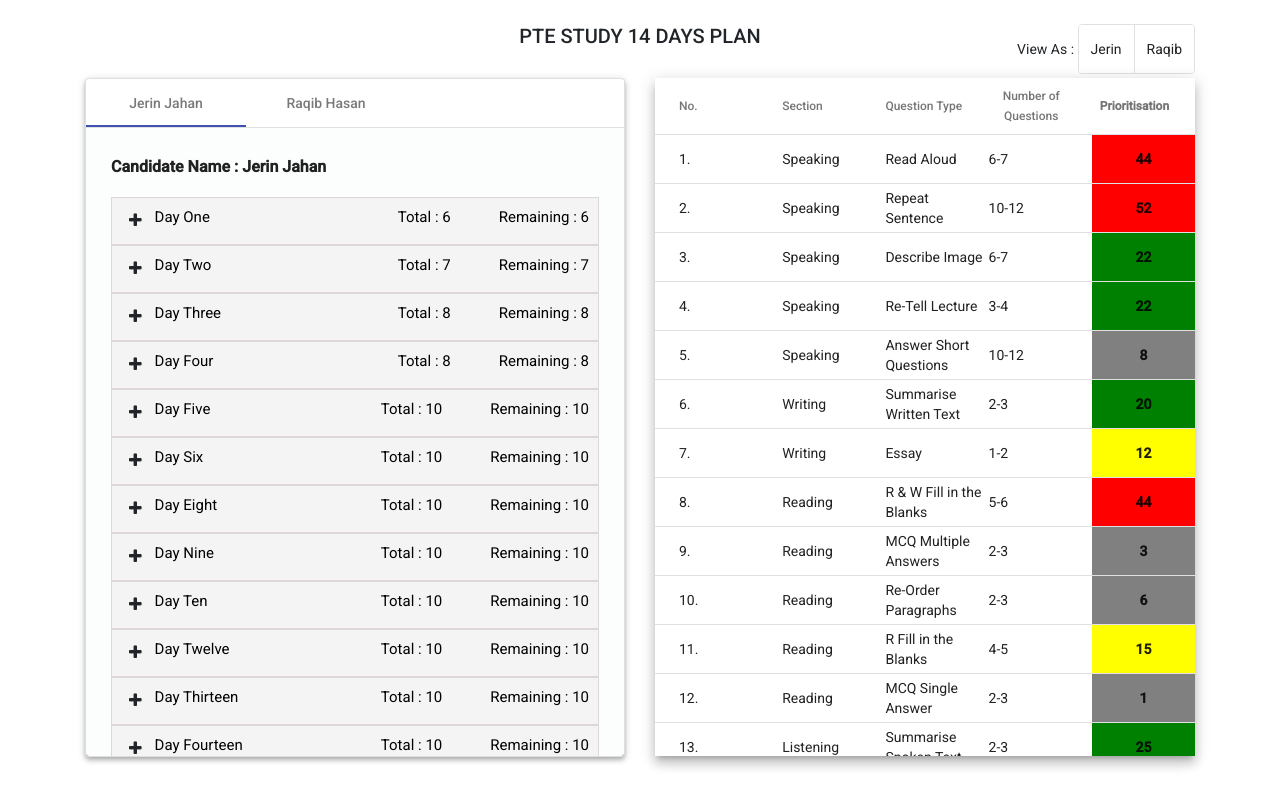
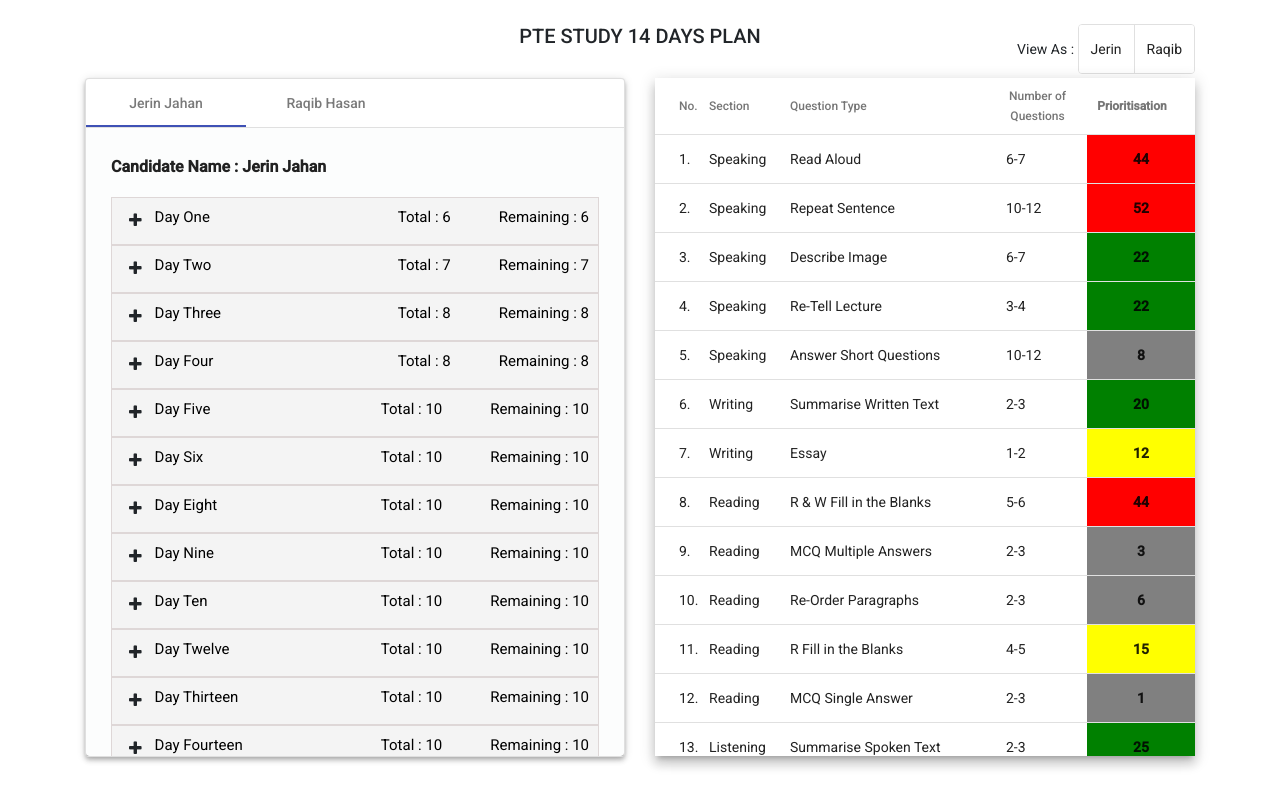
Before and after one commit to jerinjahan/pte-study-plan, an Angular app: page / in a window 1280 px wide. Built offline with nearby package versions, Linux system fonts and the light colour scheme.

Commit message:
Add marking criteria

```diff
--- a/src/app/marking-criteria/marking-criteria.component.css
+++ b/src/app/marking-criteria/marking-criteria.component.css
@@ -26,6 +26,18 @@ mat-cell:last-of-type, mat-header-cell:last-of-type, mat-footer-cell:last-of-typ
     font-weight: bold;
     justify-content: center;
 }
-/* mat-header-cell, mat-cell {
-    justify-content: center;
-} */
+.mat-column-position {
+    flex: 0 0 10%;
+}
+.mat-column-section {
+    flex: 0 0 15%;
+}
+.mat-column-type {
+    flex: 0 0 40%;
+}
+.mat-column-number {
+    flex: 0 0 15%;
+}
+.mat-column-mark {
+    flex: 0 0 20%;
+}
--- a/src/app/marking-criteria/marking-criteria.component.html
+++ b/src/app/marking-criteria/marking-criteria.component.html
@@ -4,29 +4,29 @@
     <mat-table #table [dataSource]="dataSource" matSort class="mat-elevation-z8">
 
         <ng-container matColumnDef="position">
-            <mat-header-cell *matHeaderCellDef mat-sort-header width="10%"> No. </mat-header-cell>
-            <mat-cell *matCellDef="let element" width="10%"> {{element.position}}. </mat-cell>
+            <mat-header-cell *matHeaderCellDef mat-sort-header> No. </mat-header-cell>
+            <mat-cell *matCellDef="let element"> {{element.position}}. </mat-cell>
         </ng-container>
 
         <ng-container matColumnDef="section">
-            <mat-header-cell *matHeaderCellDef mat-sort-header width="20%"> Section </mat-header-cell>
-            <mat-cell *matCellDef="let element" width="20%"> {{element.section}} </mat-cell>
+            <mat-header-cell *matHeaderCellDef mat-sort-header> Section </mat-header-cell>
+            <mat-cell *matCellDef="let element"> {{element.section}} </mat-cell>
         </ng-container>
 
         <ng-container matColumnDef="type">
-            <mat-header-cell *matHeaderCellDef mat-sort-header width="45%"> Question Type </mat-header-cell>
-            <mat-cell *matCellDef="let element" width="40%"> {{element.type}} </mat-cell>
+            <mat-header-cell *matHeaderCellDef mat-sort-header> Question Type </mat-header-cell>
+            <mat-cell *matCellDef="let element"> {{element.type}} </mat-cell>
         </ng-container>
 
         <ng-container matColumnDef="number" >
-            <mat-header-cell *matHeaderCellDef mat-sort-header width="20%"> Number of Questions </mat-header-cell>
-            <mat-cell *matCellDef="let element" width="20%"> {{element.number}} </mat-cell>
+            <mat-header-cell *matHeaderCellDef mat-sort-header> Number of Questions </mat-header-cell>
+            <mat-cell *matCellDef="let element"> {{element.number}} </mat-cell>
         </ng-container>
 
 
         <ng-container matColumnDef="mark">
-            <mat-header-cell *matHeaderCellDef mat-sort-header width="5%"> Prioritisation </mat-header-cell>
-            <mat-cell *matCellDef="let element" width="10%" [style.background-color]="element.color"> {{element.mark}} </mat-cell>
+            <mat-header-cell *matHeaderCellDef mat-sort-header> Prioritisation </mat-header-cell>
+            <mat-cell *matCellDef="let element" [style.background-color]="element.color"> {{element.mark}} </mat-cell>
         </ng-container>
 
         <mat-header-row *matHeaderRowDef="displayedColumns;sticky: true"></mat-header-row>
```
